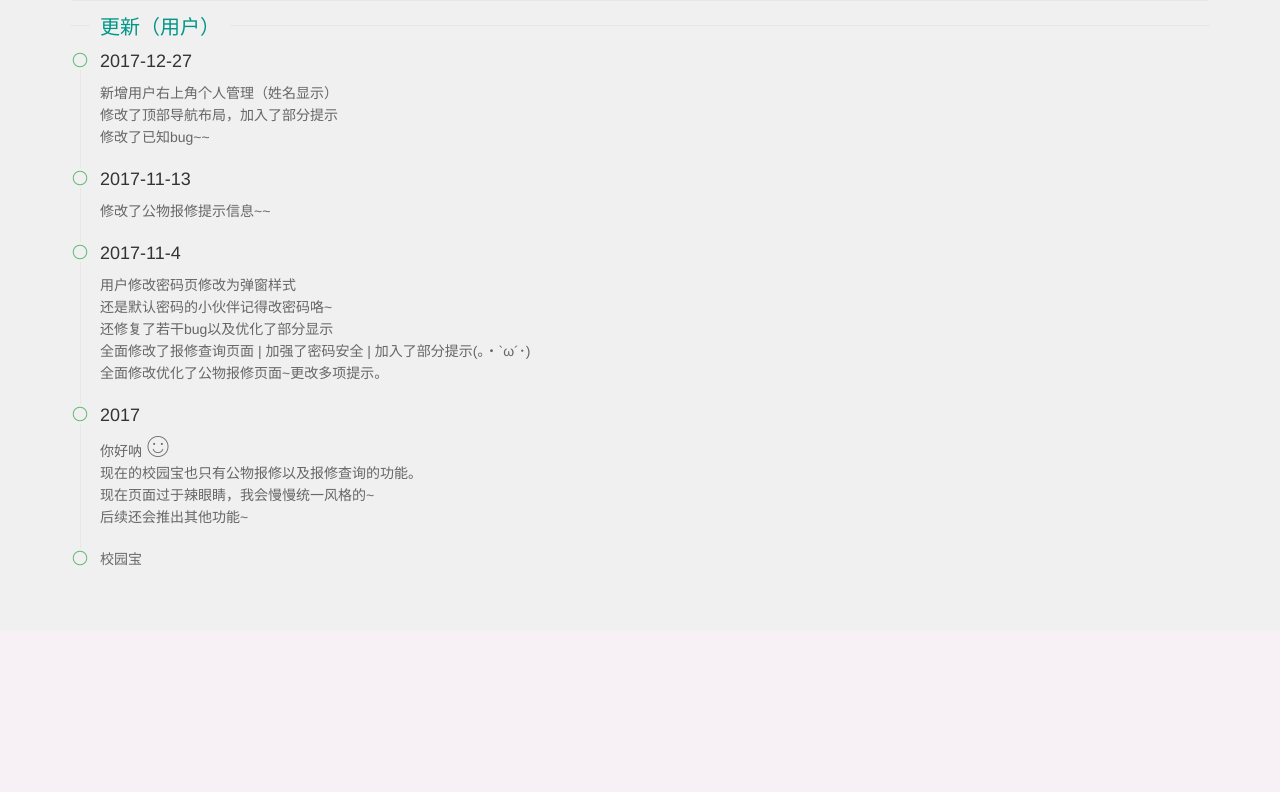
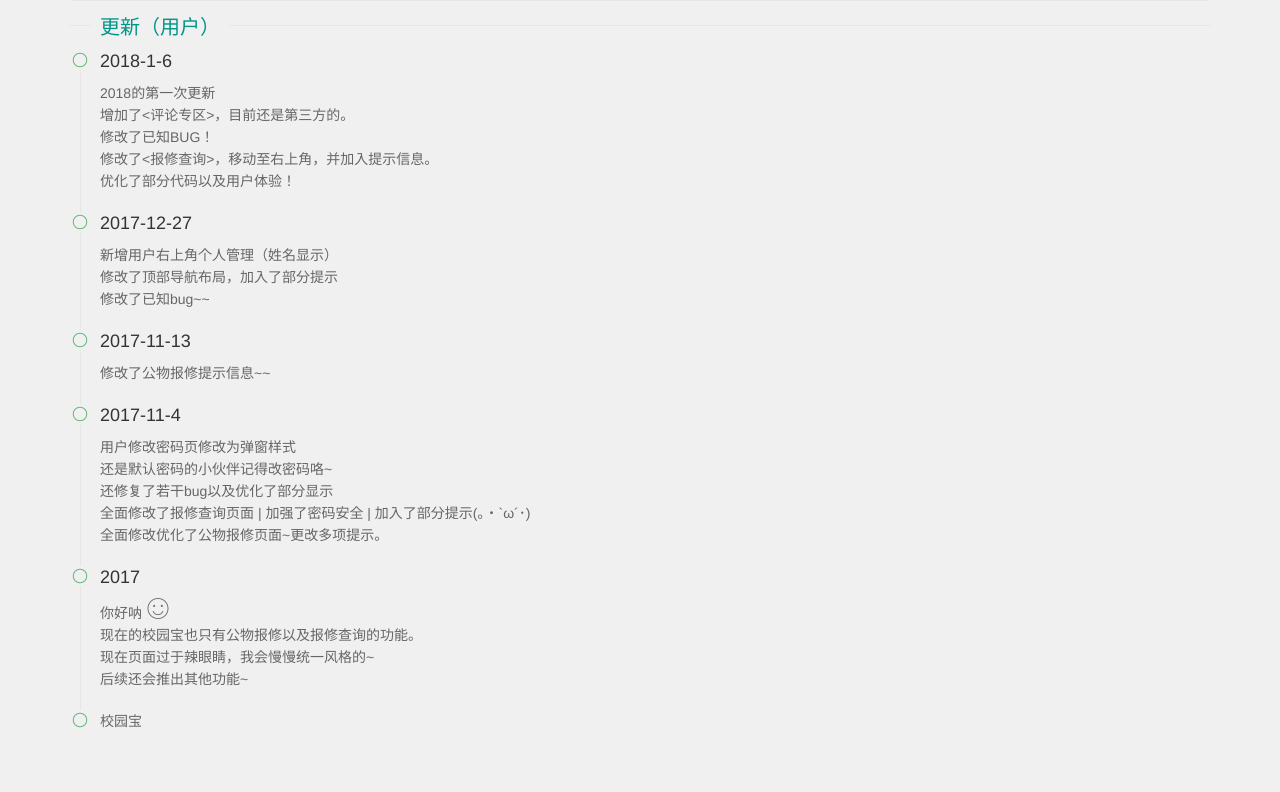
Before and after one commit to yankaics/SchoolB, a PHP site: page /copy.php in a window 1280 px wide. Shown: the part 943-1735 px from the top of the page. Before the commit the page ends 1509 px from the top, so only its background shows below. Run offline with PHP 8.4, Linux system fonts and the light colour scheme.

Commit message:
更新日志

```diff
--- a/copy.php
+++ b/copy.php
@@ -55,6 +55,18 @@
           <legend style="color:#009688;">更新（用户）</legend>
           <div class="layui-field-box">
             <ul class="layui-timeline">
+
+            <li class="layui-timeline-item">
+                <i class="layui-icon layui-timeline-axis"  style=" background-color:#F0F0F0;">&#xe63f;</i>
+                <div class="layui-timeline-content layui-text">
+                  <h3 class="layui-timeline-title">2018-1-6</h3>
+                  <p>2018的第一次更新</p>
+                  <p>增加了<评论专区>，目前还是第三方的。</p>
+                  <p>修改了已知BUG！</p>
+                  <p>修改了<报修查询>，移动至右上角，并加入提示信息。</p>
+                  <p>优化了部分代码以及用户体验！</p>
+                </div>
+              </li>
 
             <li class="layui-timeline-item">
                 <i class="layui-icon layui-timeline-axis"  style=" background-color:#F0F0F0;">&#xe63f;</i>
```
